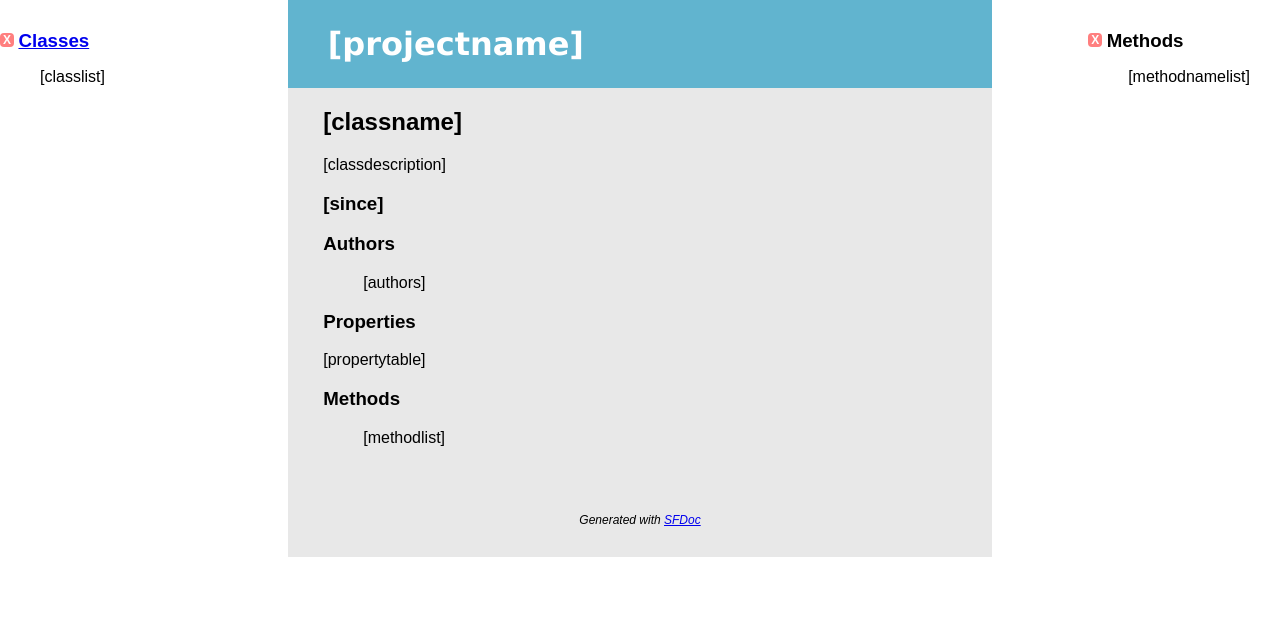
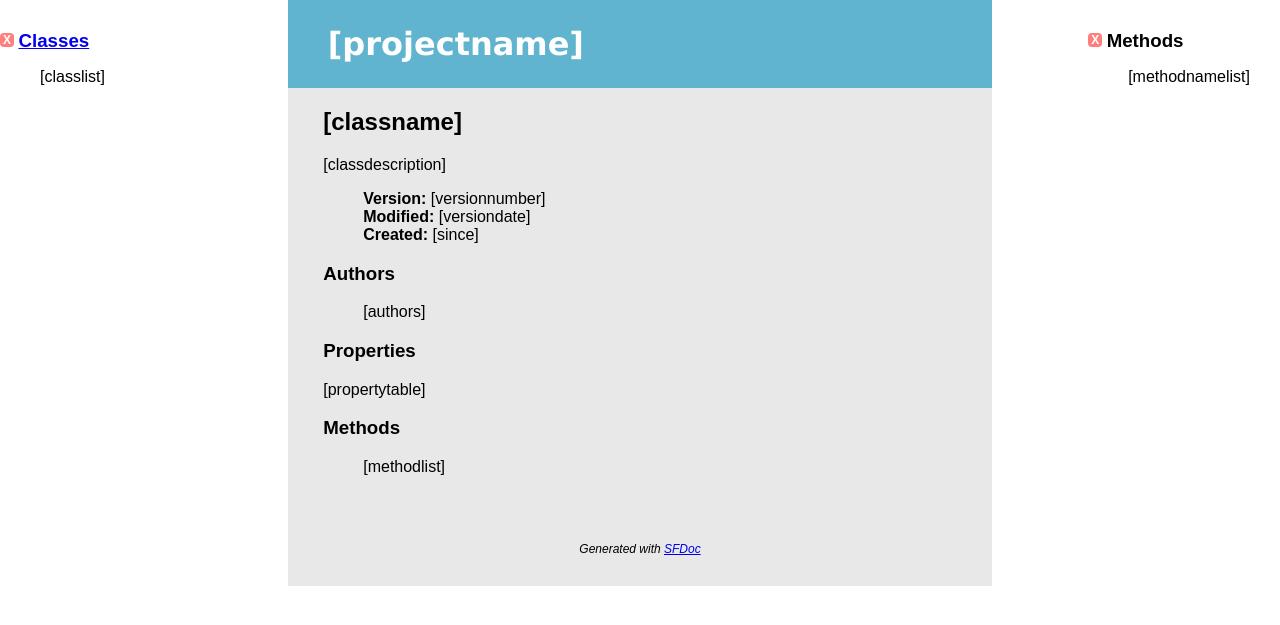
Before and after one commit to sxg133/sfdoc, a Python web app: template templates/template_master.html in a window 1280 px wide. Shown: the top 625 px of the page. Run offline with Jinja, Linux system fonts and the light colour scheme; the template is opened without the code that fills it, so the values that code supplies are empty.

Commit message:
Prints version info on output page.

```diff
--- a/sfdocmaker.py
+++ b/sfdocmaker.py
@@ -44,6 +44,8 @@ def __fill_in_class_content(content_master, content_method, content_property, ci
 	new_content = new_content.replace('[classname]', cinfo.name)
 	new_content = new_content.replace('[classdescription]', cinfo.description)
 	new_content = new_content.replace('[since]', cinfo.since)
+	new_content = new_content.replace('[versionnumber]', cinfo.version_number)
+	new_content = new_content.replace('[versiondate]', cinfo.version_date)
 	author_content = [__get_author_content(a) for a in cinfo.authors]
 	new_content = new_content.replace('[authors]', ''.join(author_content))
 	method_content = [__fill_in_method_content(content_method, minfo) for minfo in cinfo.methods if minfo.scope.lower() in SFDocSettings.scope]
--- a/templates/template_master.html
+++ b/templates/template_master.html
@@ -42,7 +42,11 @@
 					<h2 id="class-name">[classname]<h2>
 				</header>
 				<p>[classdescription]</p>
-				<h3>[since]</h3>
+				<ul>
+					<li> <strong>Version:</strong> [versionnumber]</li>
+					<li> <strong>Modified:</strong> [versiondate]</li>
+					<li> <strong>Created:</strong> [since]</li>
+				</ul>
 				<h3>Authors</h3>
 				<ul id="authors">
 					[authors]
```
